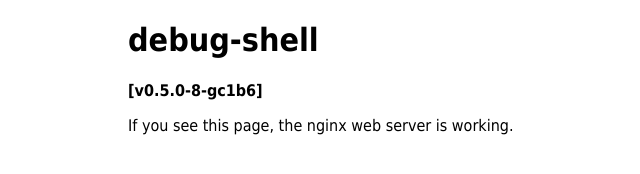
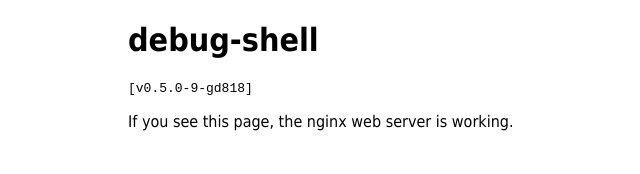
Before and after one commit to kubernetista/debug-shell, a plain HTML site: page docker-build/index.html in a window 1280 px wide. Shown: the whole page, without its empty margins (232-872 px from the left). Drawn offline with Linux system fonts and the light colour scheme.

Commit message:
update index and build

```diff
--- a/docker-build/index.html
+++ b/docker-build/index.html
@@ -10,7 +10,7 @@
   </head>
   <body>
     <h1>debug-shell</h1>
-    <b>[v0.5.0-8-gc1b6]</b>
+    <pre>[v0.5.0-9-gd818]</pre>
     <p>If you see this page, the nginx web server is working.</p>
   </body>
 </html>
```
Also changed, not shown: 1 other file.
